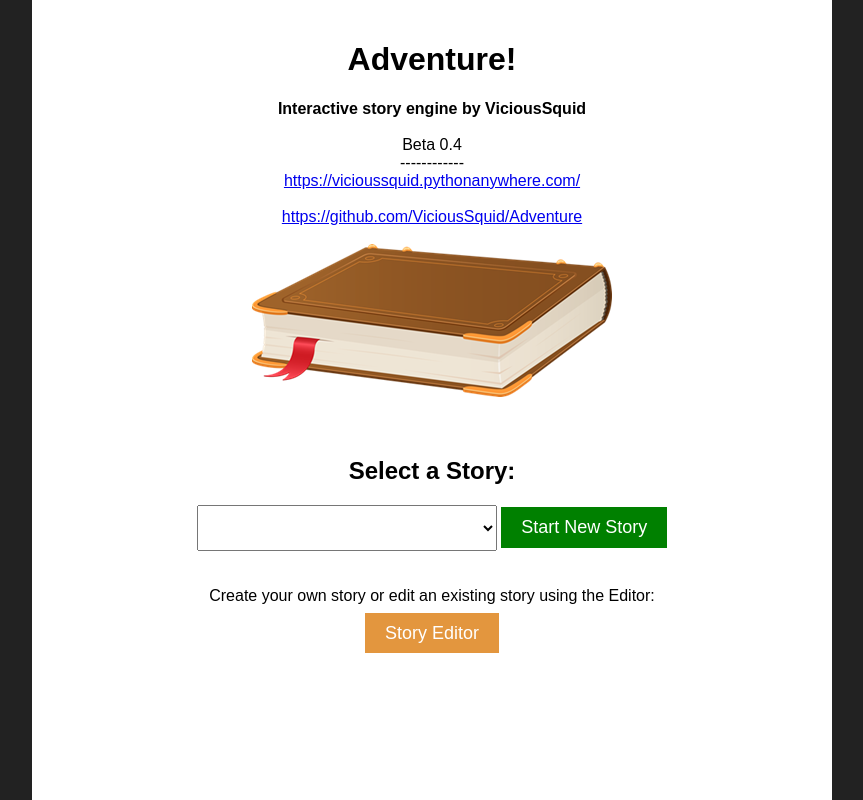
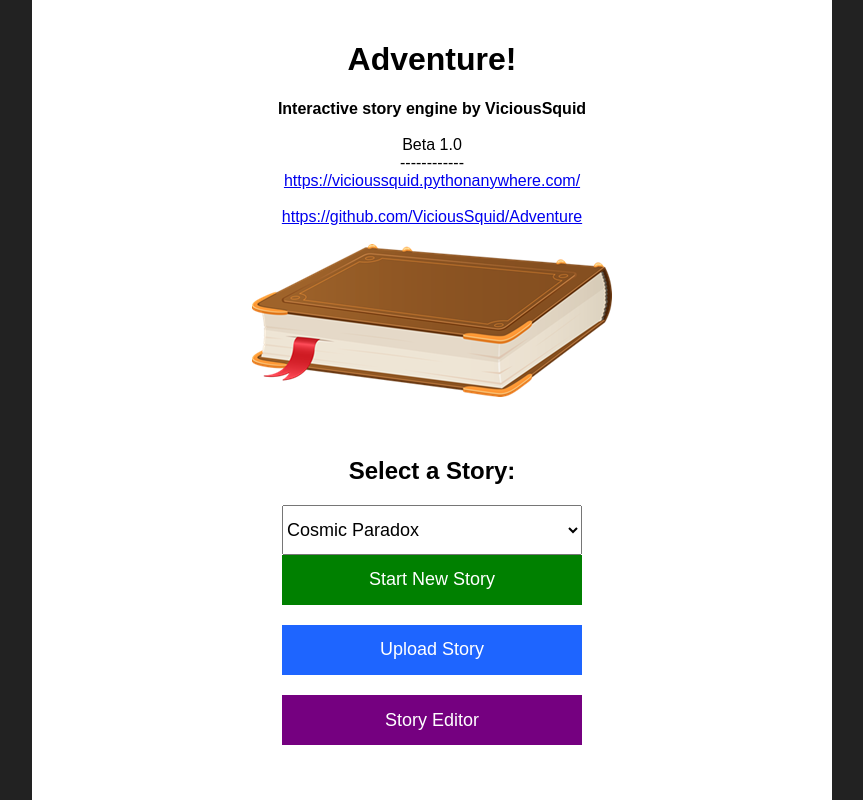
Before and after one commit to ViciousSquid/Adventure, a Flask app: template templates/main_menu.html in a window 1280 px wide. Shown: the whole page, without its empty margins (208-1071 px from the left). Run offline with Flask 3, Linux system fonts and the light colour scheme; the template is opened without the code that fills it, so the values that code supplies are empty; parts of the project's set-up code (start-up, migrations or seed data) failed here and were passed over; some libraries are stand-ins or nearby versions.

Commit message:
Add files via upload

```diff
--- a/templates/main_menu.html
+++ b/templates/main_menu.html
@@ -4,14 +4,105 @@
     <meta charset="UTF-8">
     <meta name="viewport" content="width=device-width, initial-scale=1.0">
     <title>Adventure!</title>
-    <link rel="stylesheet" href="{{ url_for('static', filename='css/main_menu.css') }}">
+
     <style>
-        .green-button {
-            background-color: green;
-            color: white;
+        body {
+            font-family: Arial, sans-serif;
+            margin: 0;
+            padding: 0;
+            display: flex;
+            justify-content: center;
+            background-color: #222222;
+            min-height: 100vh;
+            position: relative;
+        }
+
+        body::before,
+        body::after {
+            content: '';
+            position: fixed;
+            top: 0;
+            bottom: 0;
+            width: 10%;
+            background-color: #222222;
+            z-index: -1;
+        }
+
+        body::before {
+            left: 0;
+        }
+
+        body::after {
+            right: 0;
+        }
+
+        .container {
+            max-width: 800px;
+            width: 100%;
+            padding: 20px;
+            text-align: center;
+            background-color: white;
+            box-sizing: border-box;
+            min-height: 100vh;
+        }
+
+        .apple-green-button,
+        .orange-button,
+        .custom-button {
+            width: 300px;
             padding: 10px 20px;
             border: none;
             cursor: pointer;
+            font-size: 18px;
+            height: 50px;
+            margin-bottom: 10px;
+        }
+
+        .apple-green-button {
+            background-color: #008000;
+            color: white;
+        }
+
+        .orange-button {
+            background-color: #E3963E;
+            color: white;
+            text-decoration: none;
+        }
+
+        .custom-button {
+            background-color: #1e65ff;
+            color: white;
+        }
+
+        .button-container {
+            display: flex;
+            flex-direction: column;
+            align-items: center;
+            gap: 10px;
+        }
+
+        .story-select {
+            text-align: center;
+        }
+
+        .orange-link {
+            display: flex;
+            justify-content: center;
+            align-items: center;
+            width: 300px;
+            padding: 10px;
+            background-color: #750080;
+            color: white;
+            text-decoration: none;
+            box-sizing: border-box;
+            font-size: 18px;
+            line-height: 30px;
+        }
+
+        select {
+            font-size: 18px;
+            height: 50px;
+            width: 300px;
         }
     </style>
 </head>
@@ -19,7 +110,7 @@
     <div class="container">
         <h1>Adventure!</h1>
         <b>Interactive story engine by ViciousSquid</b><br>
-        <br>Beta 0.4<br>------------<br>
+        <br>Beta 1.0<br>------------<br>
         <a href="https://vicioussquid.pythonanywhere.com/">https://vicioussquid.pythonanywhere.com/</a><br><br>
         <a href="https://github.com/ViciousSquid/Adventure">https://github.com/ViciousSquid/Adventure</a><br><br>
 
@@ -28,19 +119,39 @@
         </div>
         <br><br>
 
+        <div class="button-container">
+            <div class="story-select">
                 <h2>Select a Story:</h2>
                 <form action="{{ url_for('new_story') }}" method="post">
                     <select name="story_name">
+                        <option value="Cosmic_paradox" selected>Cosmic Paradox</option>
                         {% set sorted_adventures = adventures|sort(attribute='name'|lower) %}
                         {% for story_name in sorted_adventures %}
+                            {% if story_name != 'Cosmic_paradox' %}
                                 <option value="{{ story_name }}">{{ story_name.replace('_', ' ')|capitalize }}</option>
+                            {% endif %}
                         {% endfor %}
-</select>
+                    </select><br>
                     <button type="submit" class="apple-green-button">Start New Story</button>
-        </form><br><br>
-        Create your own story or edit an existing story using the Editor:
-        <br><br>
-        <a href="{{ url_for('static', filename='editor/index.html') }}" class="orange-button">Story Editor</a>
+                </form>
             </div>
+            <form id="upload-form" action="{{ url_for('upload_story') }}" method="post" enctype="multipart/form-data">
+                <input type="file" name="story_file" id="story-file" accept=".zip" style="display: none;">
+                <button type="button" id="upload-button" class="custom-button">Upload Story</button>
+            </form>
+                       <div class="button-container">
+                <a href="{{ url_for('static', filename='editor/index.html') }}" class="orange-link">Story Editor</a>
+            </div>
+        </div>
+    </div>
+    <script>
+        document.getElementById('upload-button').addEventListener('click', function() {
+            document.getElementById('story-file').click();
+        });
+
+        document.getElementById('story-file').addEventListener('change', function() {
+            document.getElementById('upload-form').submit();
+        });
+    </script>
 </body>
 </html>
```
Lines whose indentation alone changed are shown as unchanged.
